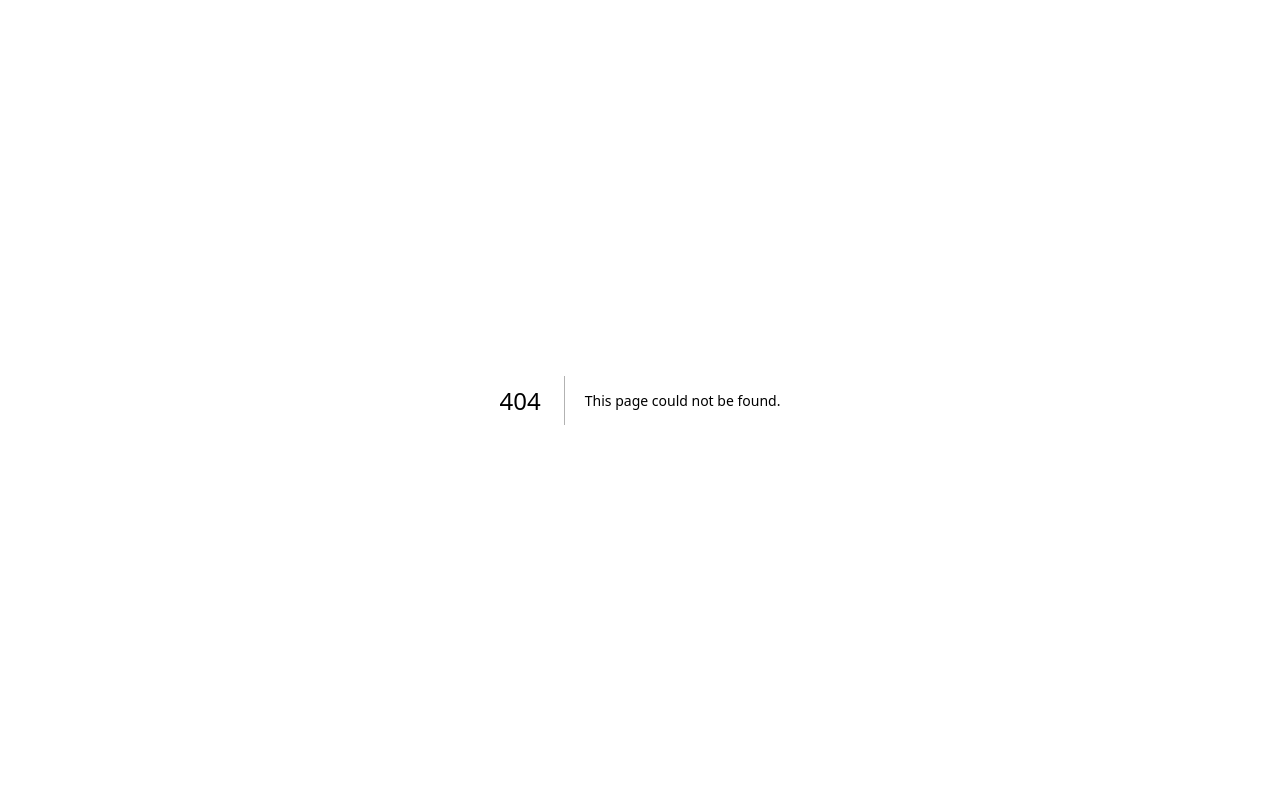
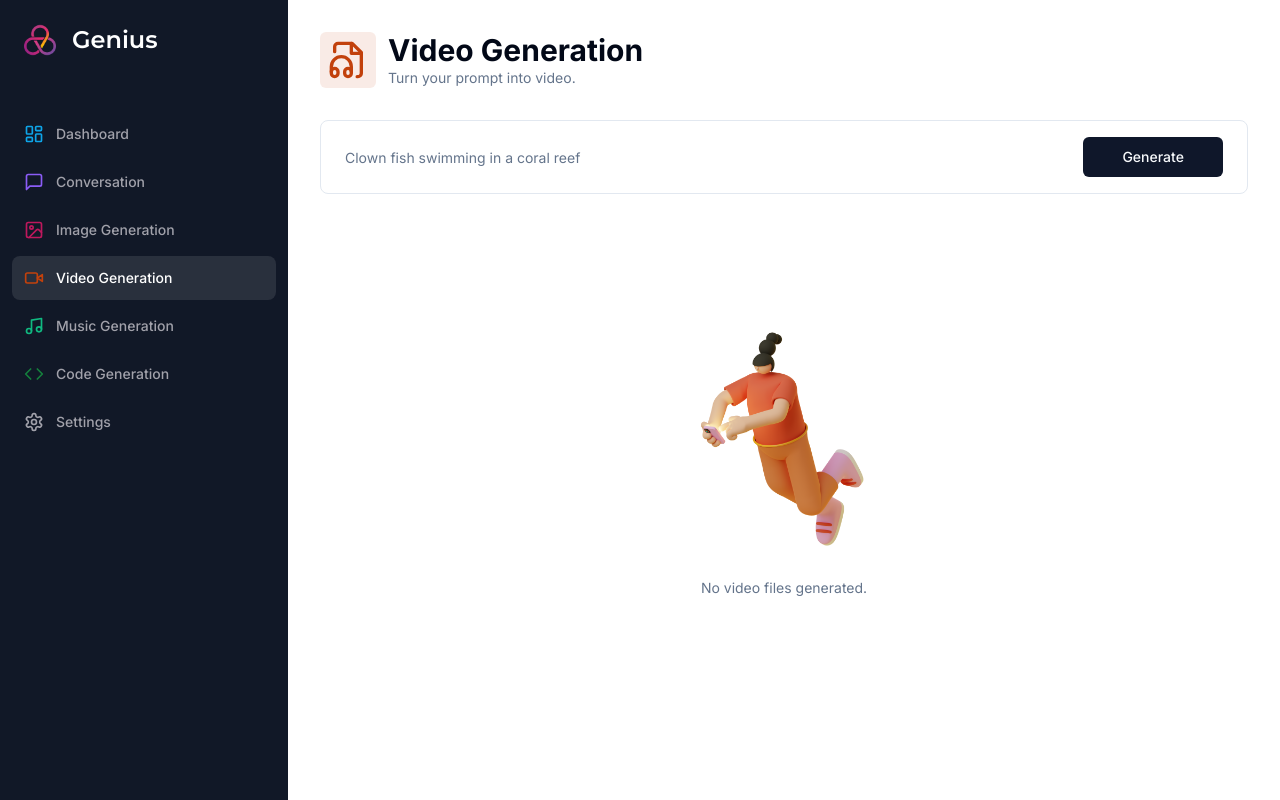
Before and after one commit to sakilk130/next13-saas-ai, a Next.js app: page /video in a window 1280 px wide. Before the commit this address had no page. Built offline with nearby package versions, Linux system fonts and the light colour scheme.

Commit message:
feat: video generate

```diff
--- /dev/null
+++ b/app/(dashboard)/(routes)/video/form.ts
@@ -0,0 +1,7 @@
+import * as z from 'zod';
+
+export const formSchema = z.object({
+  prompt: z.string().min(1, {
+    message: 'Video prompt is required.',
+  }),
+});
--- /dev/null
+++ b/app/(dashboard)/(routes)/video/page.tsx
@@ -0,0 +1,107 @@
+'use client';
+
+import { zodResolver } from '@hookform/resolvers/zod';
+import axios from 'axios';
+import { FileAudio, Music } from 'lucide-react';
+import { useRouter } from 'next/navigation';
+import { useState } from 'react';
+import { useForm } from 'react-hook-form';
+import * as z from 'zod';
+
+import { Heading } from '@/components/heading';
+import { Loader } from '@/components/loader';
+import { Button } from '@/components/ui/button';
+import { Empty } from '@/components/ui/empty';
+import { Form, FormControl, FormField, FormItem } from '@/components/ui/form';
+import { Input } from '@/components/ui/input';
+
+import { formSchema } from './form';
+
+const VideoPage = () => {
+  const router = useRouter();
+  const [video, setVideo] = useState<string>();
+
+  const form = useForm<z.infer<typeof formSchema>>({
+    resolver: zodResolver(formSchema),
+    defaultValues: {
+      prompt: '',
+    },
+  });
+
+  const isLoading = form.formState.isSubmitting;
+
+  const onSubmit = async (data: z.infer<typeof formSchema>) => {
+    try {
+      setVideo(undefined);
+      const response = await axios.post('/api/video', data);
+      setVideo(response.data[0]);
+      form.reset();
+    } catch (error) {
+      console.log(error);
+    } finally {
+      router.refresh();
+    }
+  };
+
+  return (
+    <>
+      <Heading
+        title="Video Generation"
+        description="Turn your prompt into video."
+        icon={FileAudio}
+        iconColor="text-orange-700"
+        bgColor="bg-orange-700/10"
+      />
+      <div className="px-4 lg:px-8">
+        <Form {...form}>
+          <form
+            onSubmit={form.handleSubmit(onSubmit)}
+            className="grid w-full grid-cols-12 gap-2 p-4 px-3 border rounded-lg md:px-6 focus-within:shadow-sm"
+          >
+            <FormField
+              name="prompt"
+              render={({ field }) => (
+                <FormItem className="col-span-12 lg:col-span-10">
+                  <FormControl className="p-0 m-0">
+                    <Input
+                      className="border-0 outline-none focus-visible:ring-0 focus-visible:ring-transparent"
+                      disabled={isLoading}
+                      placeholder="Clown fish swimming in a coral reef"
+                      {...field}
+                    />
+                  </FormControl>
+                </FormItem>
+              )}
+            />
+            <Button
+              className="w-full col-span-12 lg:col-span-2"
+              type="submit"
+              disabled={isLoading}
+              size="icon"
+            >
+              Generate
+            </Button>
+          </form>
+        </Form>
+        <div className="mt-4 space-y-4">
+          {isLoading && (
+            <div className="p-20">
+              <Loader />
+            </div>
+          )}
+          {!video && !isLoading && <Empty label="No video files generated." />}
+          {video && (
+            <video
+              controls
+              className="w-full mt-8 bg-black border rounded-lg aspect-video"
+            >
+              <source src={video} />
+            </video>
+          )}
+        </div>
+      </div>
+    </>
+  );
+};
+
+export default VideoPage;
--- /dev/null
+++ b/app/api/video/route.ts
@@ -0,0 +1,37 @@
+import Replicate from 'replicate';
+import { auth } from '@clerk/nextjs';
+import { NextResponse } from 'next/server';
+
+const replicate = new Replicate({
+  auth: process.env.REPLICATE_API_TOKEN!,
+});
+
+export async function POST(req: Request) {
+  try {
+    const { userId } = auth();
+    const body = await req.json();
+    const { prompt } = body;
+
+    if (!userId) {
+      return new NextResponse('Unauthorized', { status: 401 });
+    }
+
+    if (!prompt) {
+      return new NextResponse('Prompt is required', { status: 400 });
+    }
+
+    const response = await replicate.run(
+      'anotherjesse/zeroscope-v2-xl:71996d331e8ede8ef7bd76eba9fae076d31792e4ddf4ad057779b443d6aea62f',
+      {
+        input: {
+          prompt,
+        },
+      }
+    );
+
+    return NextResponse.json(response);
+  } catch (error) {
+    console.log('[VIDEO_ERROR]', error);
+    return new NextResponse('Internal Error', { status: 500 });
+  }
+}
```
